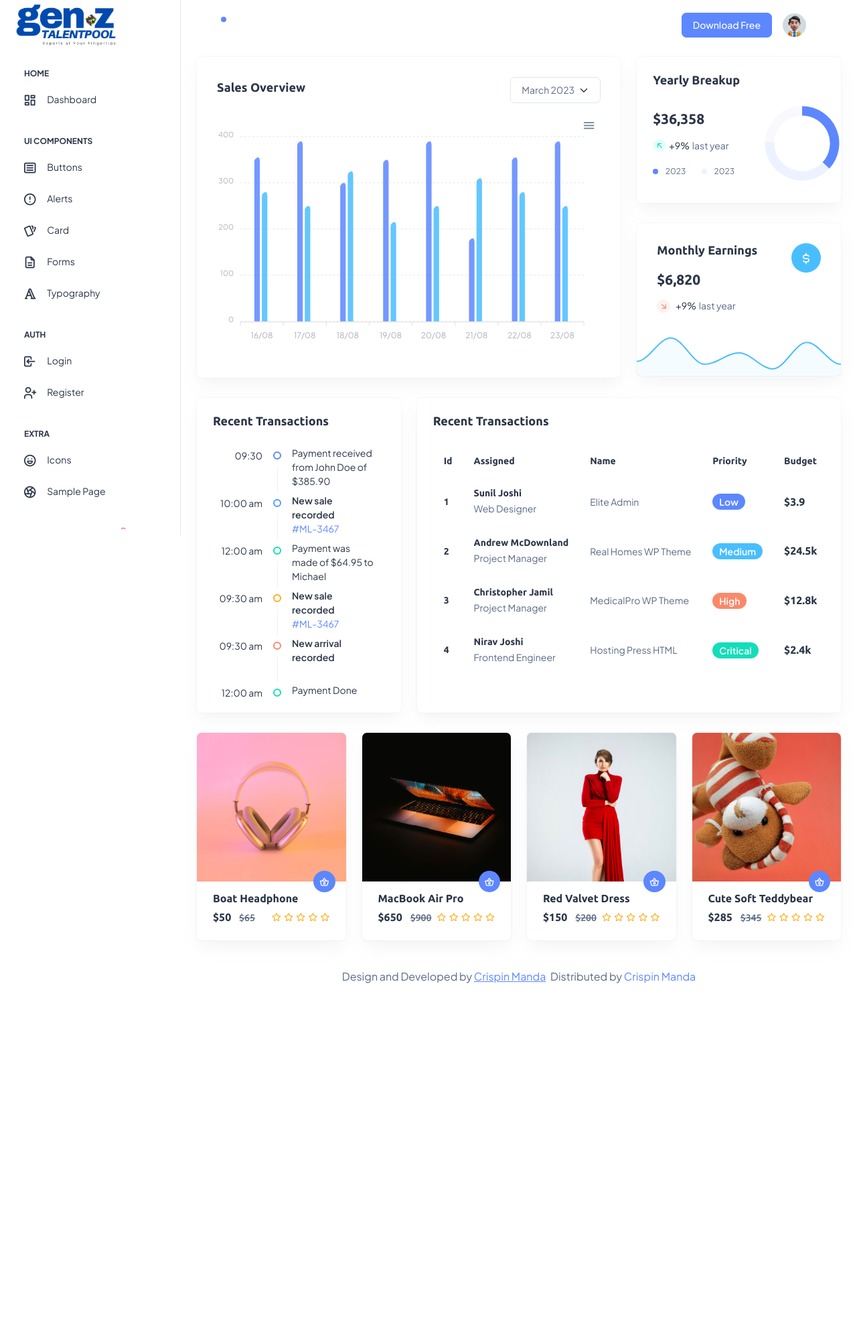
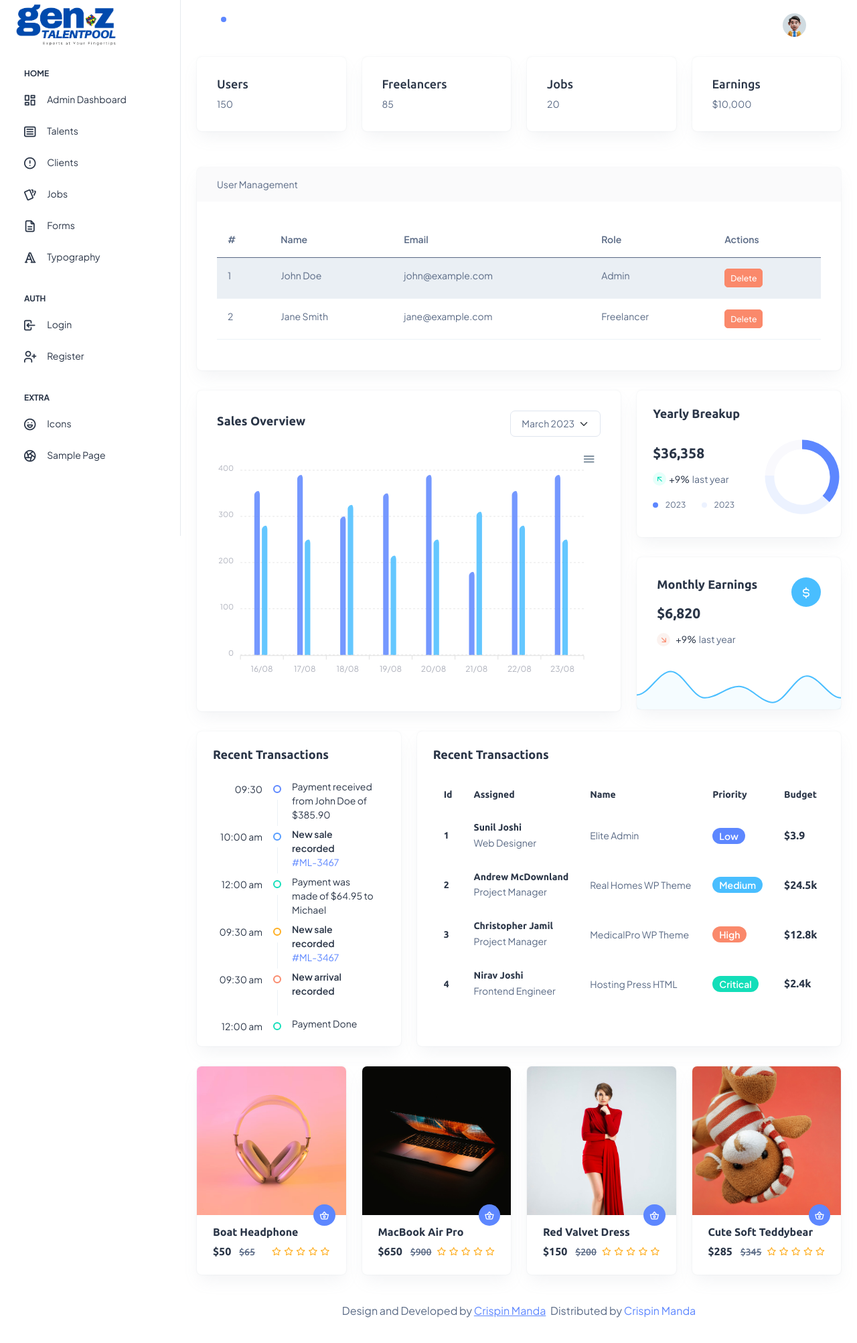
Before and after one commit to CrispinManda/Ubuntu, a PHP site: page /admin_dashboard.php in a window 1280 px wide. Shown: the whole page at 67% size. Before the commit the page ends 1468 px from the top, so only its background shows below. Run offline with PHP 8.4, Linux system fonts and the light colour scheme; the visitor is signed in with stand-in values (Sample User, id 1); some libraries are stand-ins or nearby versions.

Commit message:
dasboards are fine

```diff
--- a/admin_dashboard.php
+++ b/admin_dashboard.php
@@ -1,4 +1,18 @@
 <?php include 'header.php'?>
+<?php
+// dashboard.php
+
+session_start();
+
+if (!isset($_SESSION['user_id'])) {
+    header("Location: login.php"); // Redirect to login if not logged in
+    exit();
+}
+
+// Continue loading the dashboard...
+
+
+?>
 
   <!--  Body Wrapper -->
   <div class="page-wrapper" id="main-wrapper" data-layout="vertical" data-navbarbg="skin6" data-sidebartype="full"
@@ -27,35 +41,31 @@
                 <span>
                   <i class="ti ti-layout-dashboard"></i>
                 </span>
-                <span class="hide-menu">Dashboard</span>
+                <span class="hide-menu">Admin Dashboard</span>
               </a>
             </li>
-            <li class="nav-small-cap">
-              <i class="ti ti-dots nav-small-cap-icon fs-4"></i>
-              <span class="hide-menu">UI COMPONENTS</span>
-            </li>
             <li class="sidebar-item">
-              <a class="sidebar-link" href="./ui-buttons.html" aria-expanded="false">
+              <a class="sidebar-link" href="talents" aria-expanded="false">
                 <span>
                   <i class="ti ti-article"></i>
                 </span>
-                <span class="hide-menu">Buttons</span>
+                <span class="hide-menu">Talents</span>
               </a>
             </li>
             <li class="sidebar-item">
-              <a class="sidebar-link" href="./ui-alerts.html" aria-expanded="false">
+              <a class="sidebar-link" href="clients" aria-expanded="false">
                 <span>
                   <i class="ti ti-alert-circle"></i>
                 </span>
-                <span class="hide-menu">Alerts</span>
+                <span class="hide-menu">Clients</span>
               </a>
             </li>
             <li class="sidebar-item">
-              <a class="sidebar-link" href="./ui-card.html" aria-expanded="false">
+              <a class="sidebar-link" href="jobs" aria-expanded="false">
                 <span>
                   <i class="ti ti-cards"></i>
                 </span>
-                <span class="hide-menu">Card</span>
+                <span class="hide-menu">Jobs</span>
               </a>
             </li>
             <li class="sidebar-item">
@@ -115,19 +125,10 @@
               </a>
             </li>
           </ul>
-          <div class="unlimited-access hide-menu bg-light-primary position-relative mb-7 mt-5 rounded">
-            <div class="d-flex">
-              <div class="unlimited-access-title me-3">
-                <h6 class="fw-semibold fs-4 mb-6 text-dark w-85">Upgrade to pro</h6>
-                <a href="https://adminmart.com/product/modernize-bootstrap-5-admin-template/" target="_blank" class="btn btn-primary fs-2 fw-semibold lh-sm">Buy Pro</a>
-              </div>
-              <div class="unlimited-access-img">
-                <img src="./assets/images/backgrounds/rocket.png" alt="" class="img-fluid">
-              </div>
-            </div>
-          </div>
+
         </nav>
         <!-- End Sidebar navigation -->
+
       </div>
       <!-- End Sidebar scroll-->
     </aside>
@@ -152,7 +153,6 @@
           </ul>
           <div class="navbar-collapse justify-content-end px-0" id="navbarNav">
             <ul class="navbar-nav flex-row ms-auto align-items-center justify-content-end">
-              <a href="https://adminmart.com/product/modernize-free-bootstrap-admin-dashboard/" target="_blank" class="btn btn-primary">Download Free</a>
               <li class="nav-item dropdown">
                 <a class="nav-link nav-icon-hover" href="javascript:void(0)" id="drop2" data-bs-toggle="dropdown"
                   aria-expanded="false">
@@ -172,7 +172,7 @@
                       <i class="ti ti-list-check fs-6"></i>
                       <p class="mb-0 fs-3">My Task</p>
                     </a>
-                    <a href="./authentication-login.html" class="btn btn-outline-primary mx-3 mt-2 d-block">Logout</a>
+                    <a href="logout.php" class="btn btn-outline-primary mx-3 mt-2 d-block">Logout</a>
                   </div>
                 </div>
               </li>
@@ -182,7 +182,87 @@
       </header>
       <!--  Header End -->
       <div class="container-fluid">
-        <!--  Row 1 -->
+                        <div class="row">
+                    <!-- Dashboard Cards -->
+                    <div class="col-md-3">
+                        <div class="card">
+                            <div class="card-body">
+                                <h5 class="card-title">Users</h5>
+                                <p class="card-text">150</p>
+                            </div>
+                        </div>
+                    </div>
+                    <div class="col-md-3">
+                        <div class="card">
+                            <div class="card-body">
+                                <h5 class="card-title">Freelancers</h5>
+                                <p class="card-text">85</p>
+                            </div>
+                        </div>
+                    </div>
+                    <div class="col-md-3">
+                        <div class="card">
+                            <div class="card-body">
+                                <h5 class="card-title">Jobs</h5>
+                                <p class="card-text">20</p>
+                            </div>
+                        </div>
+                    </div>
+                    <div class="col-md-3">
+                        <div class="card">
+                            <div class="card-body">
+                                <h5 class="card-title">Earnings</h5>
+                                <p class="card-text">$10,000</p>
+                            </div>
+                        </div>
+                    </div>
+                </div>
+                 <!--  Row 1 -->
+                <div class="row mt-4">
+                    <div class="col">
+                        <div class="card">
+                            <div class="card-header">
+                                User Management
+                            </div>
+                            <div class="card-body">
+                                <table class="table table-striped">
+                                    <thead>
+                                        <tr>
+                                            <th>#</th>
+                                            <th>Name</th>
+                                            <th>Email</th>
+                                            <th>Role</th>
+                                            <th>Actions</th>
+                                        </tr>
+                                    </thead>
+                                    <tbody>
+                                        <tr>
+                                            <td>1</td>
+                                            <td>John Doe</td>
+                                            <td>john@example.com</td>
+                                            <td>Admin</td>
+                                            <td>
+                                                <!-- <a href="#" class="btn btn-primary btn-sm">Edit</a> -->
+                                                <a href="#" class="btn btn-danger btn-sm">Delete</a>
+                                            </td>
+                                        </tr>
+                                        <tr>
+                                            <td>2</td>
+                                            <td>Jane Smith</td>
+                                            <td>jane@example.com</td>
+                                            <td>Freelancer</td>
+                                            <td>
+                                                <!-- <a href="#" class="btn btn-primary btn-sm">Edit</a> -->
+                                                <a href="#" class="btn btn-danger btn-sm">Delete</a>
+                                            </td>
+                                        </tr>
+                                        <!-- Additional rows as needed -->
+                                    </tbody>
+                                </table>
+                            </div>
+                        </div>
+                    </div>
+                </div>
         <div class="row">
           <div class="col-lg-8 d-flex align-items-strech">
             <div class="card w-100">
--- a/header.php
+++ b/header.php
@@ -34,6 +34,7 @@
 
     <!-- Template Stylesheet -->
     <link href="css/style.css" rel="stylesheet">
+
 </head>
 
 <body>
```
Also changed, not shown: client_dashboard.php (+15 -0 lines), logout.php (added, +11 -0 lines), talent_dashboard.php (+16 -0 lines).
